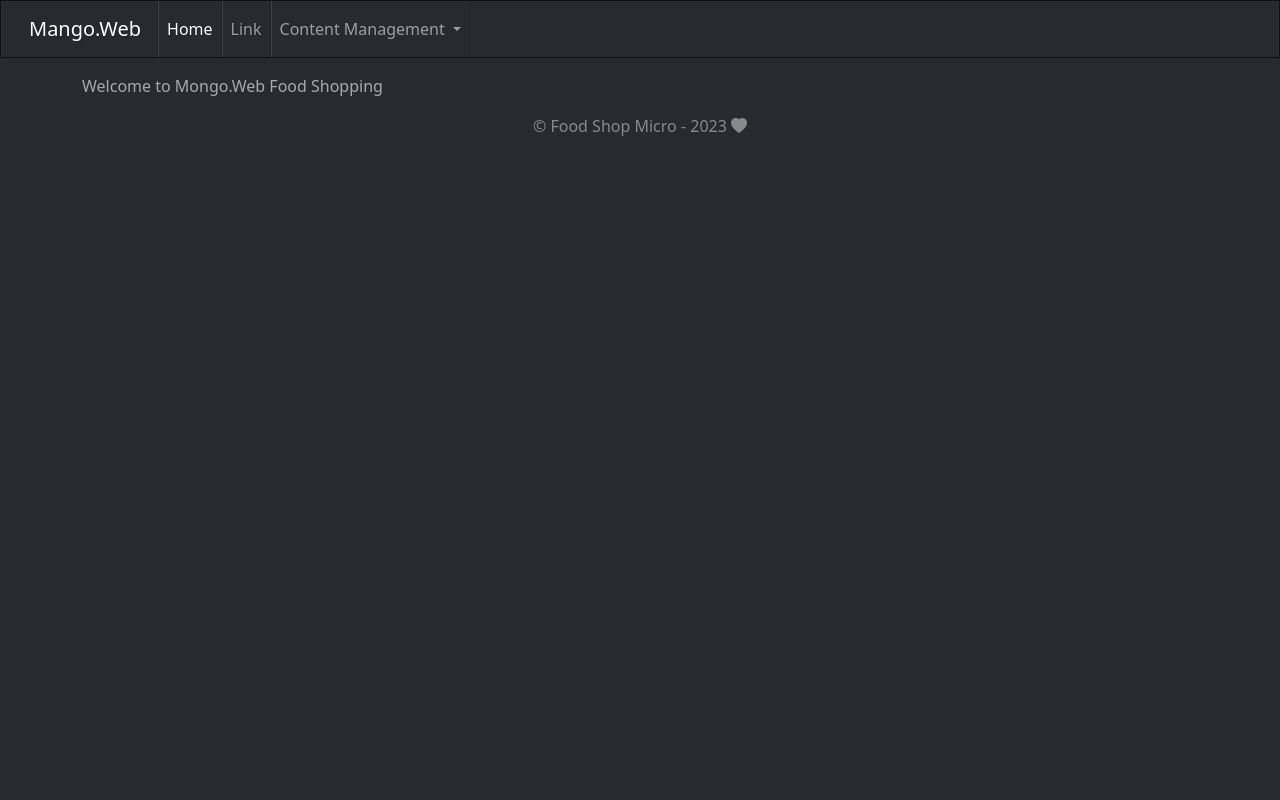
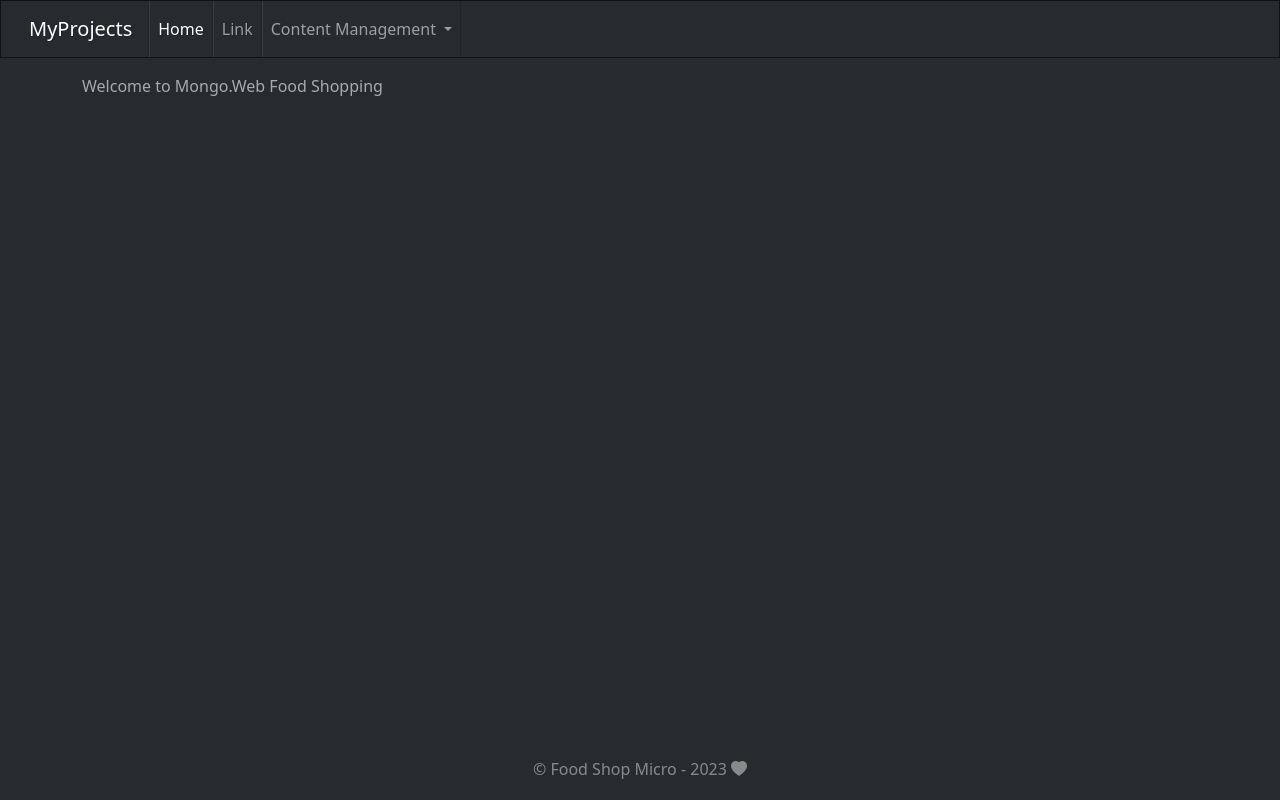
Before and after one commit to NeroJz/food, an Angular app in the folder food-client/: page / in a window 1280 px wide. Built offline with nearby package versions, Linux system fonts and the light colour scheme.

Commit message:
[food-client] consume coupon api in coupon index component

```diff
--- a/food-client/src/app/app.component.css
+++ b/food-client/src/app/app.component.css
@@ -1,3 +1,12 @@
 .dropdown-item a {
   text-decoration: none;
 }
+
+footer {
+  position: absolute;
+  bottom: 0;
+  display: flex;
+  margin-bottom: 1.2em;
+  justify-content: center;
+  width: 100%;
+}
--- a/food-client/src/app/app.component.html
+++ b/food-client/src/app/app.component.html
@@ -1,6 +1,6 @@
 <nav class="navbar navbar-expand-sm navbar-toggleable navbar-dark box-shadow mb-3">
   <div class="container-fluid">
-    <a class="navbar-brand" href="#">Mango.Web</a>
+    <a class="navbar-brand" href="#">MyProjects</a>
     <button
       class="navbar-toggler"
       type="button"
@@ -29,8 +29,6 @@
             <div ngbDropdownMenu>
               <!-- <li class="button" ngbDropdownItem>Coupon</li> -->
               <button ngbDropdownItem><a routerLink="/management/coupon">Coupon</a></button>
-              <button ngbDropdownItem>Another Action</button>
-              <button ngbDropdownItem>Something else is here</button>
             </div>
           </div>
         </li>
--- a/food-client/src/app/management/coupon-index/coupon-index.component.html
+++ b/food-client/src/app/management/coupon-index/coupon-index.component.html
@@ -12,7 +12,6 @@
 			</div>
 			<div class="col-6 text-end">
 				<a class="btn btn-outline-primary"><i class="bi bi-plus-square"></i> Create New Coupon</a>
-
 			</div>
 		</div>
 		<table class="table">
@@ -31,16 +30,15 @@
 				</tr>
 			</thead>
 			<tbody>
-
-					<tr>
+					<tr *ngFor="let coupon of (coupons | async)">
 						<td>
-
+							{{ coupon.couponCode }}
 						</td>
 						<td>
-
+							{{ coupon.discountAmount | number: '1.2-2' }}
 						</td>
 						<td>
-
+							{{ coupon.minAmount | number: '1.2-2' }}
 						</td>
 						<td>
 							<a  class="btn btn-danger" >
@@ -48,7 +46,6 @@
 							</a>
 						</td>
 					</tr>
-
 			</tbody>
 		</table>
 
--- a/food-client/src/app/management/coupon-index/coupon-index.component.ts
+++ b/food-client/src/app/management/coupon-index/coupon-index.component.ts
@@ -1,5 +1,6 @@
 import { Component } from '@angular/core';
 import { CouponService } from '../services/coupon.service';
+import { Observable, Subject } from 'rxjs';
 
 @Component({
   selector: 'app-coupon-index',
@@ -7,10 +8,13 @@ import { CouponService } from '../services/coupon.service';
   styleUrls: ['./coupon-index.component.css']
 })
 export class CouponIndexComponent {
+  coupons: Observable<any>;
+
   constructor(
-    private couponService: CouponService) { }
+    private couponService: CouponService) {
+    this.coupons = this.couponService.getAllCoupon();
+  }
 
   ngOnInit() {
-    this.couponService.getAllCoupon().subscribe(() => { });
   }
 }
```
